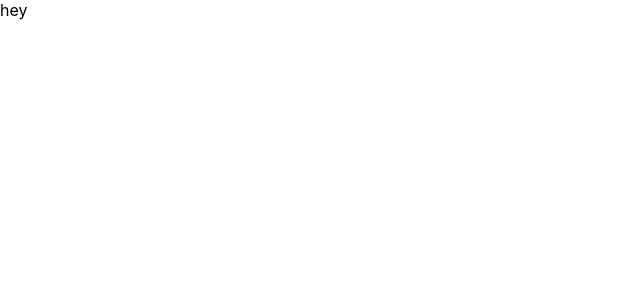
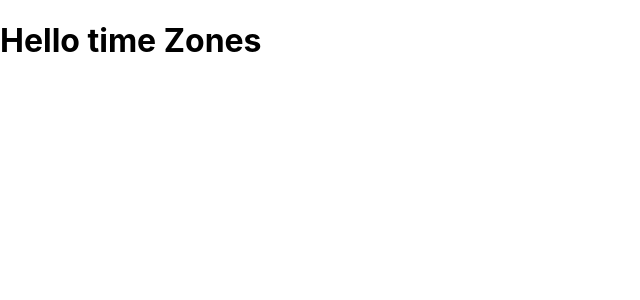
Before and after one commit to shmudivel/TimeZones, a React (Create React App) app in the folder my-react-app/: page / in a window 1280 px wide. Shown: the top 300 px of the page, without its empty margins (0-640 px from the left). Built offline with nearby package versions, Linux system fonts and the light colour scheme.

Commit message:
inicial commit

```diff
--- a/my-react-app/package.json
+++ b/my-react-app/package.json
@@ -9,6 +9,7 @@
     "react": "^18.2.0",
     "react-dom": "^18.2.0",
     "react-scripts": "5.0.1",
+    "react-timezone-select": "^1.3.2",
     "web-vitals": "^2.1.4"
   },
   "scripts": {
--- a/my-react-app/src/App.js
+++ b/my-react-app/src/App.js
@@ -1,9 +1,13 @@
 import React from 'react';
 
+
+
 function App() {
+
+
   return (
     <div>
-      hey
+      <h1>Hello time Zones</h1>
     </div>
   );
 }
```
Also changed, not shown: 2 other files (tests, documents, lock files or other folders).
